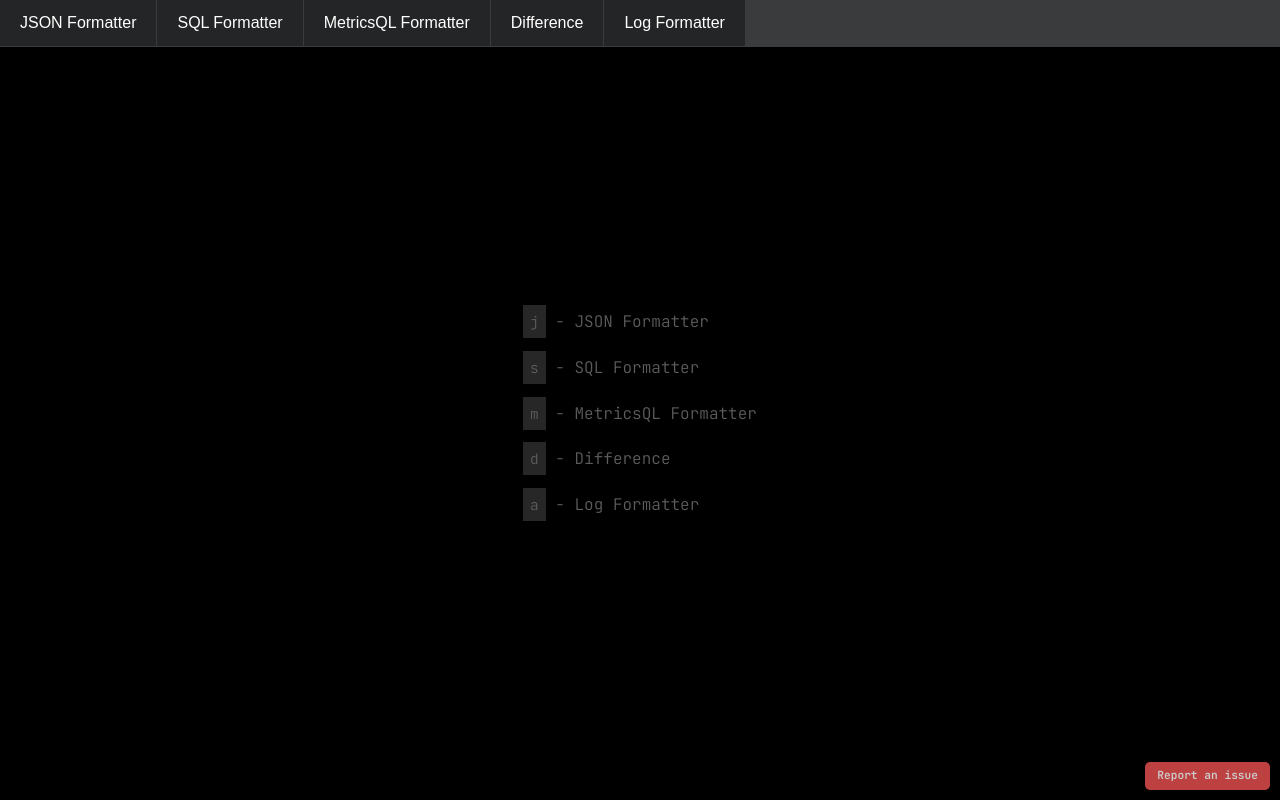
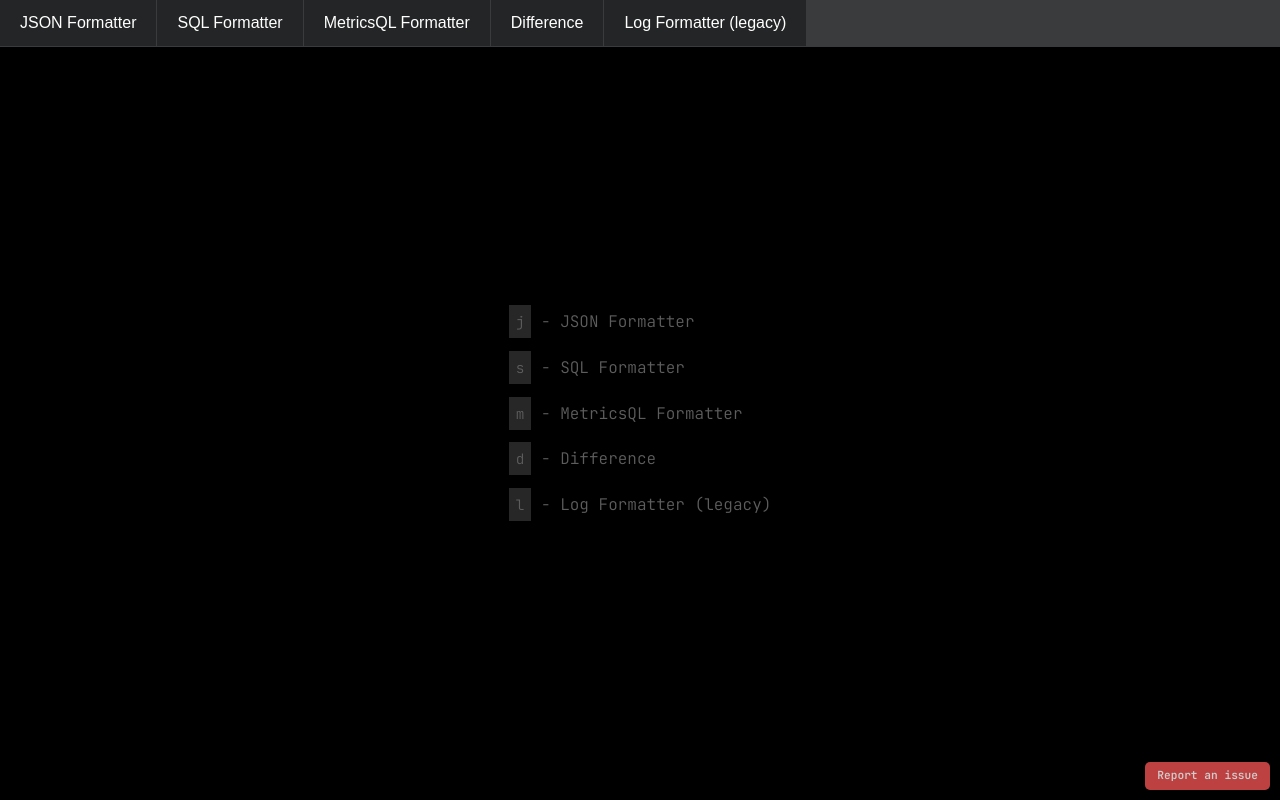
Before and after one commit to Vitineth/scullion, a Preact app: page / in a window 1280 px wide. Built offline with nearby package versions, Linux system fonts and the light colour scheme; no server answers.

Commit message:
Using legacy instead of antlr

```diff
--- a/src/app.tsx
+++ b/src/app.tsx
@@ -25,11 +25,10 @@ export function App() {
 			<Tab id={ 'diff' } title={ 'Difference' } keybind={ 'd' }>
 				<DiffPane/>
 			</Tab>
-			<Tab id={ 'log' } title={ 'Log Formatter (legacy)' } keybind={ 'l' } localStorageGate={ 'log:fallback' }>
+			<Tab id={ 'log' } title={ 'Log Formatter (legacy)' } keybind={ 'l' } localStorageGate={ 'log:antlr' } gateInverted>
 				<LogFormatter/>
 			</Tab>
-			<Tab id={ 'antlr' } title={ 'Log Formatter' } keybind={ 'a' } localStorageGate={ 'log:fallback' }
-				 gateInverted>
+			<Tab id={ 'antlr' } title={ 'Log Formatter' } keybind={ 'a' } localStorageGate={ 'log:antlr' }>
 				<LogAntlrFormatter/>
 			</Tab>
 		</TabbedPane>
```
Also changed, not shown: 1 other file (tests, documents, lock files or other folders).
